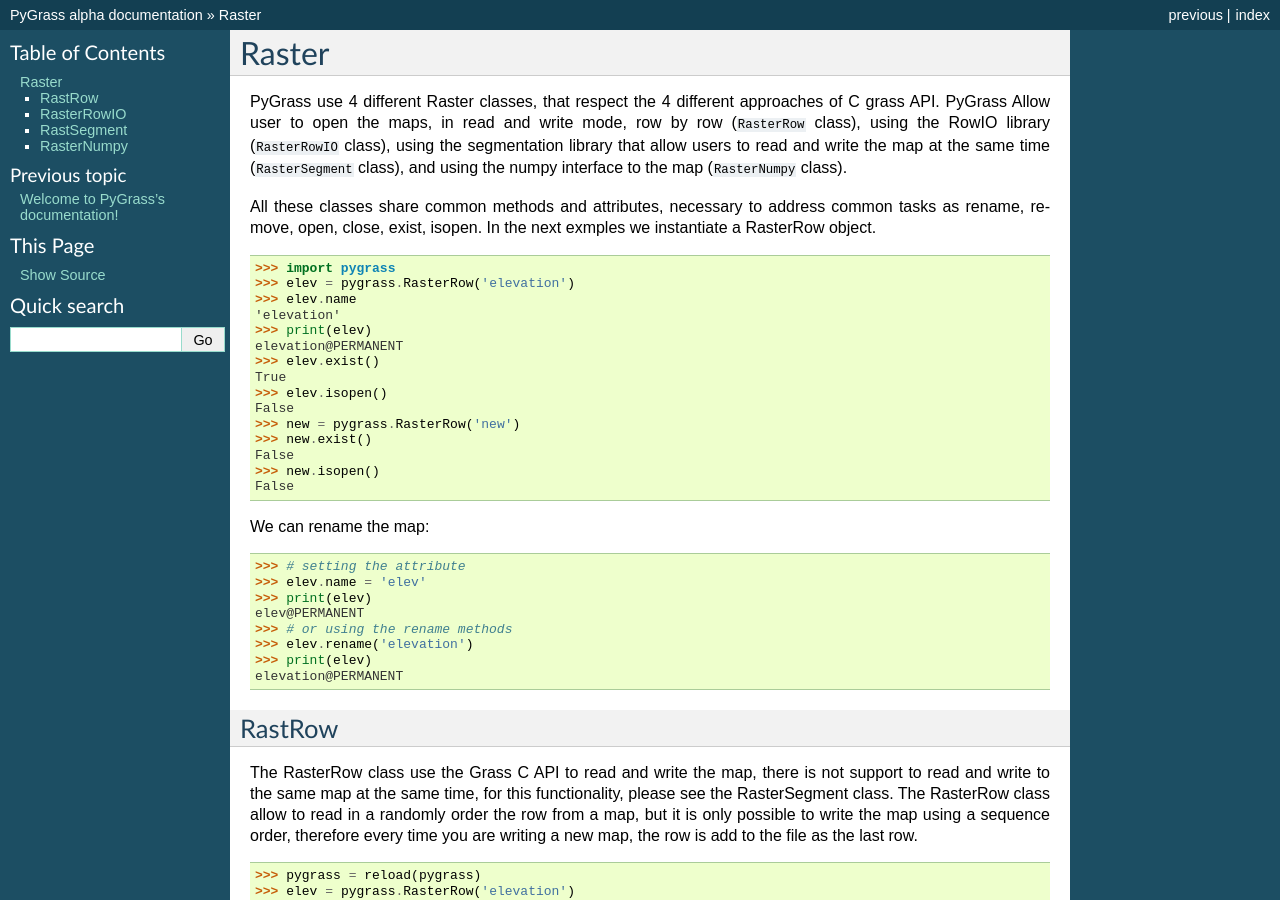
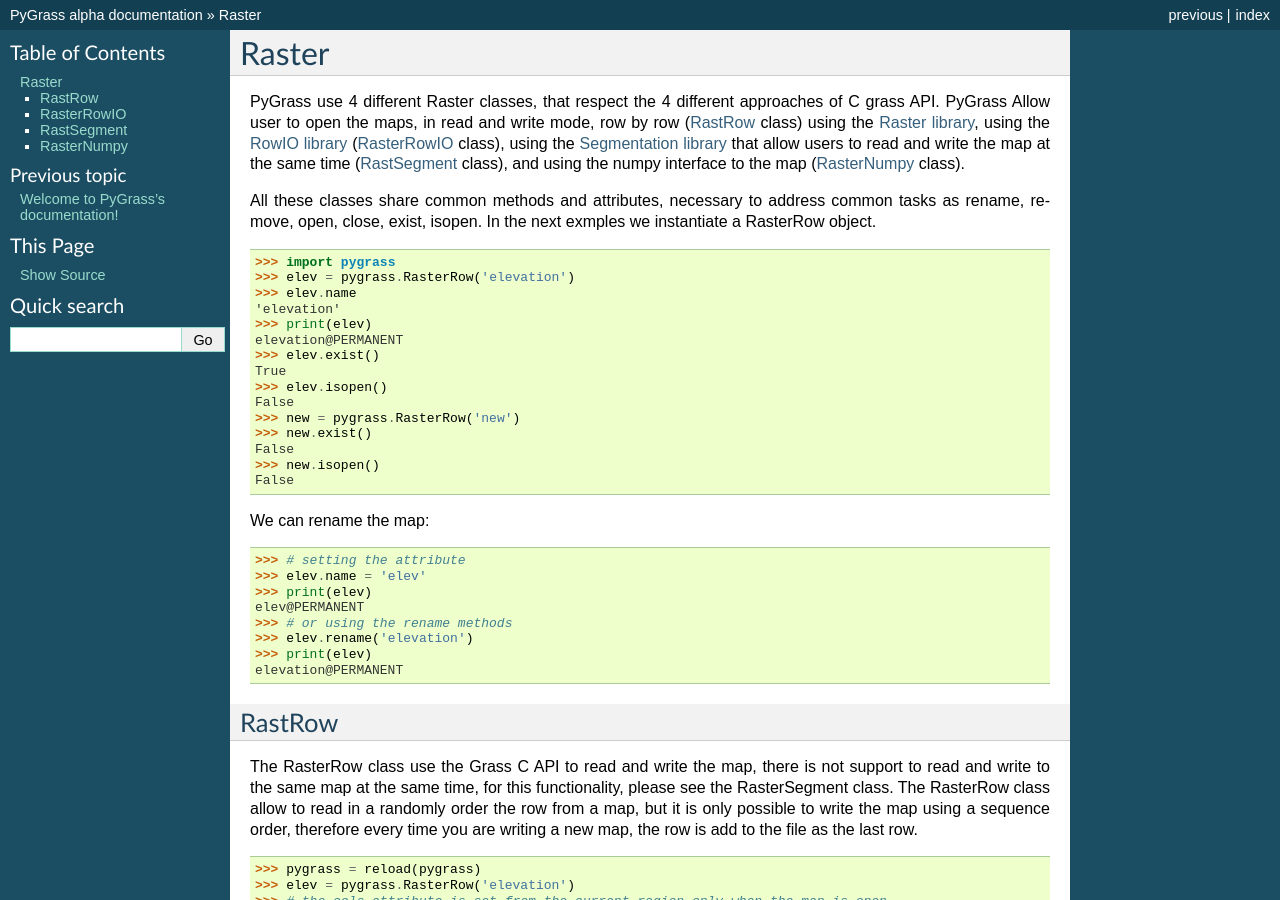
Before and after one commit to cz172638/pygrass, a Sphinx documentation site: the page built from docs/raster.rst, in a window 1280 px wide and 900 px high. Built offline with Sphinx 7.4.7, drawn with Linux system fonts in a browser that asks for light colours.

Commit message:
Add link to the raster documentation

```diff
--- a/docs/raster.rst
+++ b/docs/raster.rst
@@ -1,13 +1,19 @@
+.. _raster-label:
 
 Raster
 ======
 
 PyGrass use 4 different Raster classes, that respect the 4 different approaches
 of C grass API. PyGrass Allow user to open the maps, in read and write mode,
-row by row (``RasterRow`` class), using the RowIO library (``RasterRowIO``
-class), using the segmentation library that allow users to read and write the
-map at the same time (``RasterSegment`` class), and using the numpy interface
-to the map (``RasterNumpy`` class).
+row by row (:ref:`RasterRow-label` class) using the
+`Raster library <http://grass.osgeo.org/programming7/rasterlib.html>`_,
+using the
+`RowIO library <http://grass.osgeo.org/programming7/rowiolib.html>`_
+(:ref:`RasterRowIO-label` class), using the
+`Segmentation library <http://grass.osgeo.org/programming7/segmentlib.html>`_
+that allow users to read and write the
+map at the same time (:ref:`RasterSegment-label` class), and using the numpy interface
+to the map (:ref:`RasterNumpy-label` class).
 
 All these classes share common methods and attributes, necessary to address
 common tasks as rename, remove, open, close, exist, isopen.
```
Also changed, not shown: other parts of docs/raster.rst (+6 -0 lines).
